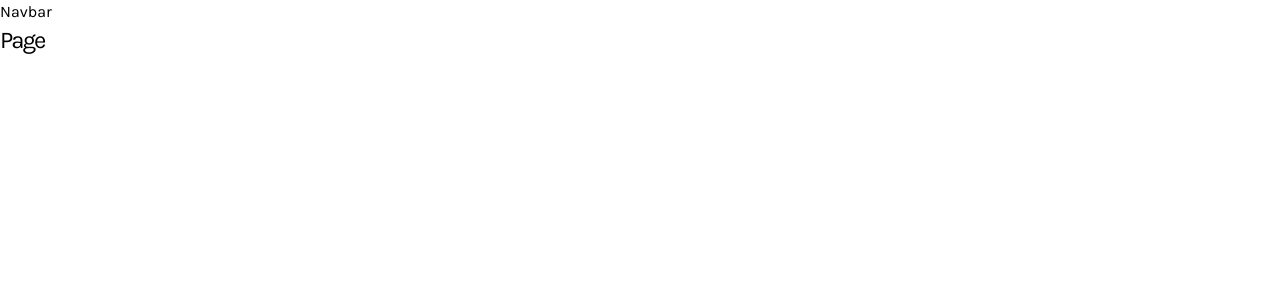
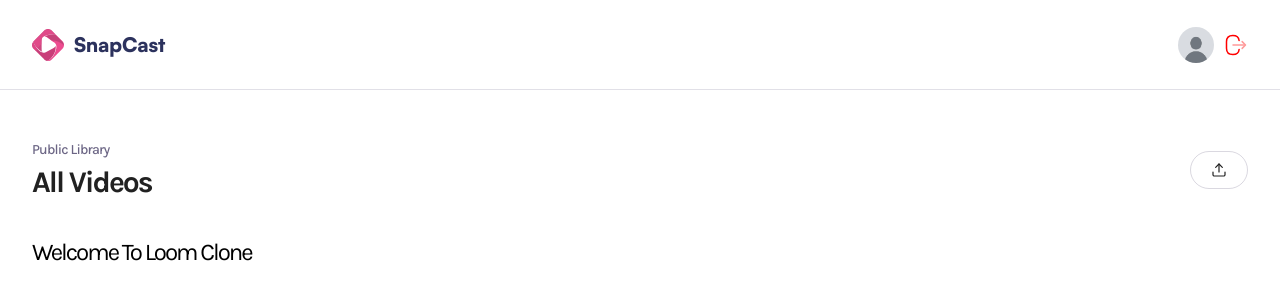
Before and after one commit to codingmster1/video-share, a Next.js app: page / in a window 1280 px wide. Shown: the top 300 px of the page. Built offline with nearby package versions, Linux system fonts and the light colour scheme.

Commit message:
header and navbar created

```diff
--- a/app/(root)/page.tsx
+++ b/app/(root)/page.tsx
@@ -1,12 +1,14 @@
+import Header from '@/components/Header'
 import React from 'react'
 
 const Page = () => {
   return (
-    <div>
+    <main className="wrapper page">
+      <Header title="All Videos" subHeader="Public Library"/>
       <h1 className="text-2xl font-karla">
-      Page
+      Welcome To Loom Clone
       </h1>
-      </div>
+      </main>
   )
 }
 
--- /dev/null
+++ b/components/Header.tsx
@@ -0,0 +1,32 @@
+import Image from 'next/image'
+import Link from 'next/link'
+import React from 'react'
+
+const Header = ({subHeader, title, userImg}: SharedHeaderProps) => {
+  return (
+   <header className="header">
+    <section className="header-container">
+<div className="details">
+{userImg && (
+    <Image src={userImg || '/assets/images/dummy.jpg'}
+    alt="user" width={66} height={66} className="rounded-full"/>
+)}
+
+<article>
+    <p>{subHeader}</p>
+    <h1>{title}</h1>
+</article>
+</div>
+
+<aside>
+    <Link href="/upload">
+    <Image src="/assets/icons/upload.svg" alt="upload"
+    width={16} height={16} />
+    </Link>
+</aside>
+    </section>
+   </header>
+  )
+}
+
+export default Header
--- a/components/Navbar.tsx
+++ b/components/Navbar.tsx
@@ -1,8 +1,36 @@
+import Image from 'next/image'
+import Link from 'next/link'
 import React from 'react'
+
+const user ={}
 
 const Navbar = () => {
   return (
-    <div>Navbar</div>
+   <header className="navbar">
+    <nav>
+        <Link href="/">
+        <Image src="/assets/icons/logo.svg" alt="Logo"
+        width={32} height={32}/>
+        <h1>SnapCast</h1>
+        </Link>
+
+
+{user && (
+    <figure>
+        <button>
+            <Image src="/assets/images/dummy.jpg"
+            alt="User" width={36} height={36} className="rounded-full aspect-square"
+            />
+        </button>
+        <button className="cursor-pointer">
+<Image src="/assets/icons/logout.svg" alt="logout" width={24}
+height={24} className="rotate-180"/>
+        </button>
+    </figure>
+)}
+
+    </nav>
+   </header>
   )
 }
 
```
